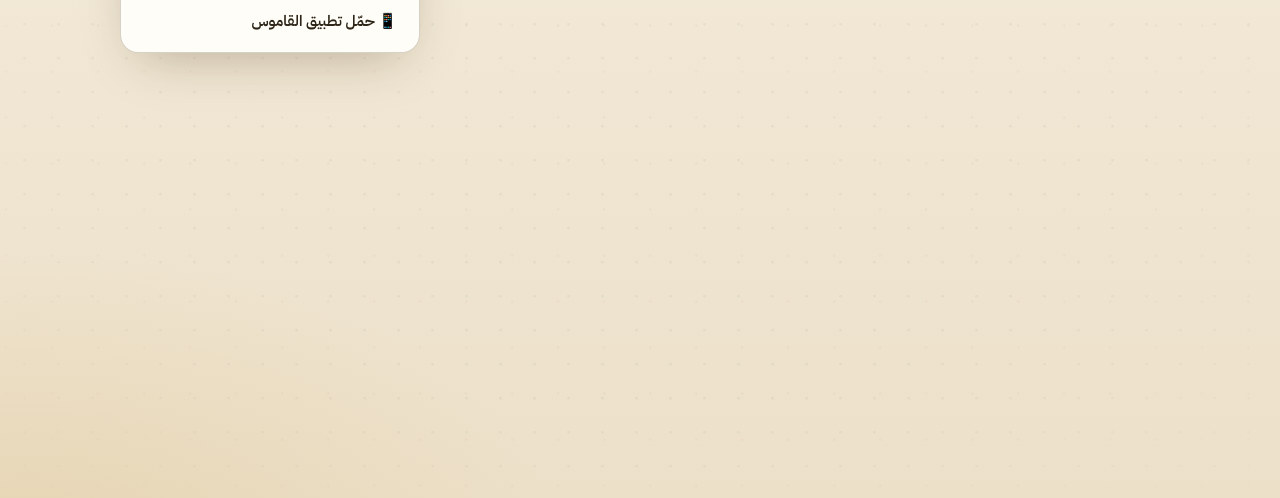
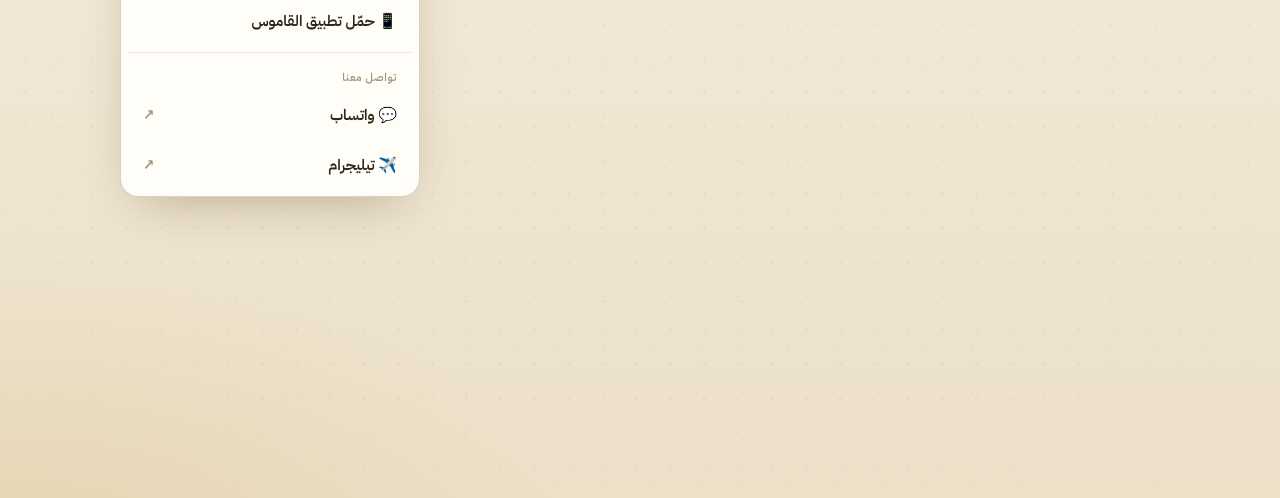
Before and after one commit to abr429701-oss/coptic-dictionary-web, a website: page index.html in a window 1280 px wide. Both pictures are taken after a click on the button "القائمة". Shown: the part 302-800 px from the top of the page. Drawn offline with nearby package versions, Linux system fonts and the light colour scheme; no server answers; files whose address does not match are found by name.

Commit message:
Add Contact Us section (WhatsApp + Telegram) in header menu

```diff
--- a/css/app.css
+++ b/css/app.css
@@ -146,5 +146,7 @@
 .menu-item.ext:after{content:"↗";margin-inline-start:auto;color:var(--faint)}
 .menu-item .notification-badge{position:static;margin-inline-start:auto;min-width:20px;height:20px;font-size:11px;box-shadow:none}
 .menu-sep{width:100%;height:1px;margin:4px 0;border:0;background:var(--line)}
+.menu-label{padding:8px 14px 2px;color:var(--faint);font-size:11px;font-weight:700;letter-spacing:.6px;text-transform:uppercase}
+.menu-label{padding:8px 14px 2px;color:var(--faint);font-size:11px;font-weight:700;letter-spacing:.6px;text-transform:uppercase}
 :root[data-theme=dark] .menu-item:hover,:root[data-theme=dark] .menu-item:focus-visible{background:rgba(239,230,210,.07)}
 @media(max-width:700px){.menu-toggle{width:40px;height:40px}}
--- a/index.html
+++ b/index.html
@@ -53,6 +53,10 @@
             <hr class="menu-sep">
             <a class="menu-item ext" id="learnLink" href="https://t.me/Coptic_Dictionary_bot" target="_blank" rel="noopener noreferrer">🤖 بوت تيليجرام — القاموس القبطي</a>
             <button class="menu-item" id="appDownloadBtn" type="button">📱 حمّل تطبيق القاموس</button>
+            <hr class="menu-sep">
+            <div class="menu-label">تواصل معنا</div>
+            <a class="menu-item ext" href="https://wa.me/Ebram_El_masry" target="_blank" rel="noopener noreferrer">💬 واتساب</a>
+            <a class="menu-item ext" href="https://telegram.me/Abraam55" target="_blank" rel="noopener noreferrer">✈️ تيليجرام</a>
           </div>
         </div>
       </header>
```
